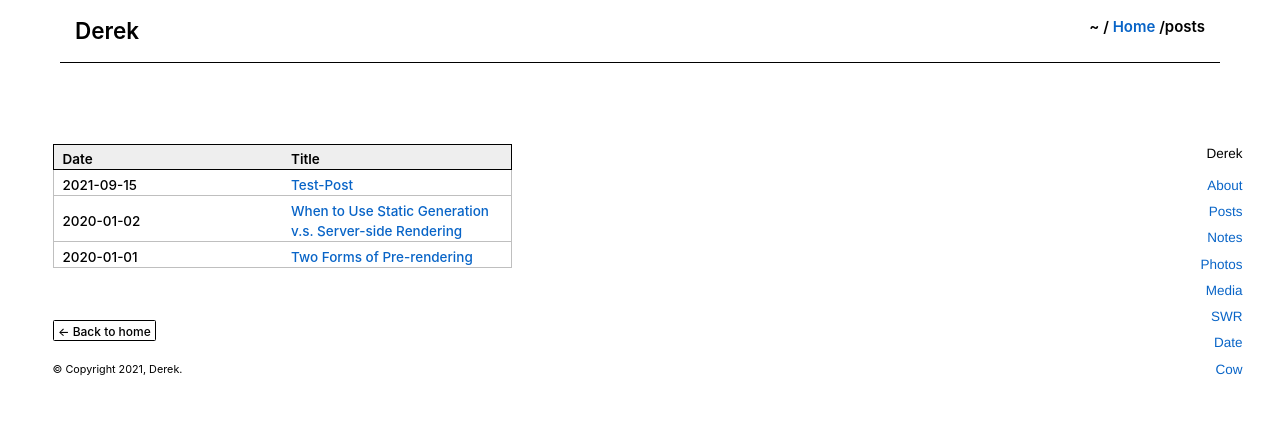
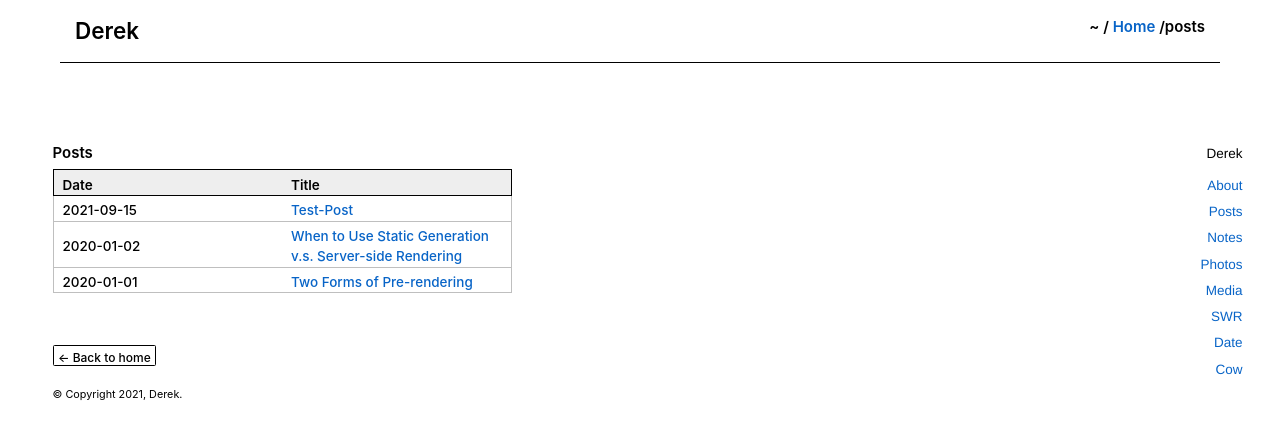
Before and after one commit to derekpodi/derekpodi.com, a Next.js app: page /posts in a window 1280 px wide. Shown: the top 438 px of the page. Built offline with nearby package versions, Linux system fonts and the light colour scheme.

Commit message:
convert posts index to table style mapping with header

```diff
--- a/pages/posts/index.js
+++ b/pages/posts/index.js
@@ -19,6 +19,7 @@ export default function Posts({ allPostsData }) {
     return (
       <Layout Posts>
         <div className={utilStyles["measure-wide"]}>
+        <h4>Posts</h4>
           <div >
             <table className="table">
               <thead className={utilStyles["black"] + " " + utilStyles["bg-light-gray"]+ " " + utilStyles["ba"] + " " + utilStyles["b--black"]}>
```
